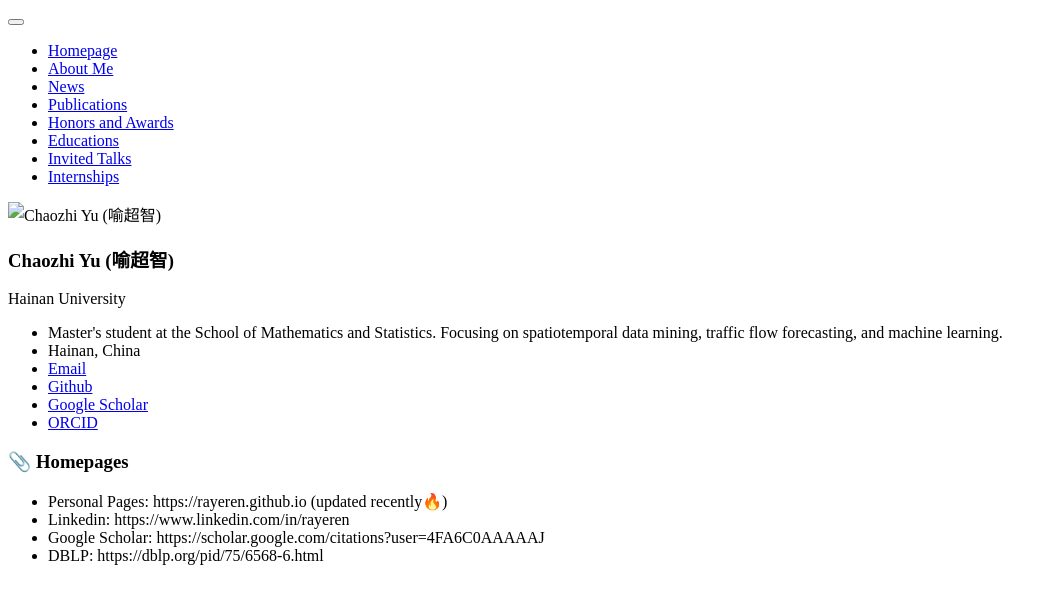
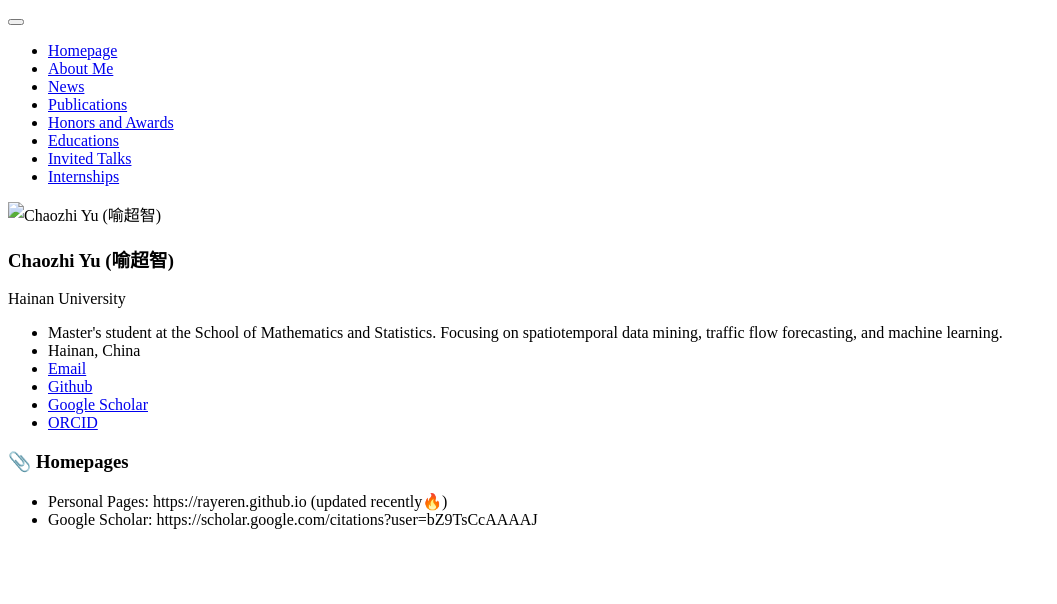
Before and after one commit to yuchaozhi/yuchaozhi.github.io, a Jekyll site: the page built from _pages/includes/homepage.md, in a window 1280 px wide. Shown: the top 604 px of the page, without its empty margins (0-1057 px from the left). Built offline with Jekyll 4.4.1, drawn with Linux system fonts in a browser that asks for light colours; our own code applies the rules of GitHub Pages for plain Markdown files; some of the changed lines change nothing that is shown.

Commit message:
update homepage

```diff
--- a/_pages/includes/homepage.md
+++ b/_pages/includes/homepage.md
@@ -1,5 +1,4 @@
 # 📎 Homepages
+
 - Personal Pages: https://rayeren.github.io (updated recently🔥)
-- Linkedin: https://www.linkedin.com/in/rayeren
-- Google Scholar: https://scholar.google.com/citations?user=4FA6C0AAAAAJ
-- DBLP: https://dblp.org/pid/75/6568-6.html
+- Google Scholar: https://scholar.google.com/citations?user=bZ9TsCcAAAAJ
```
